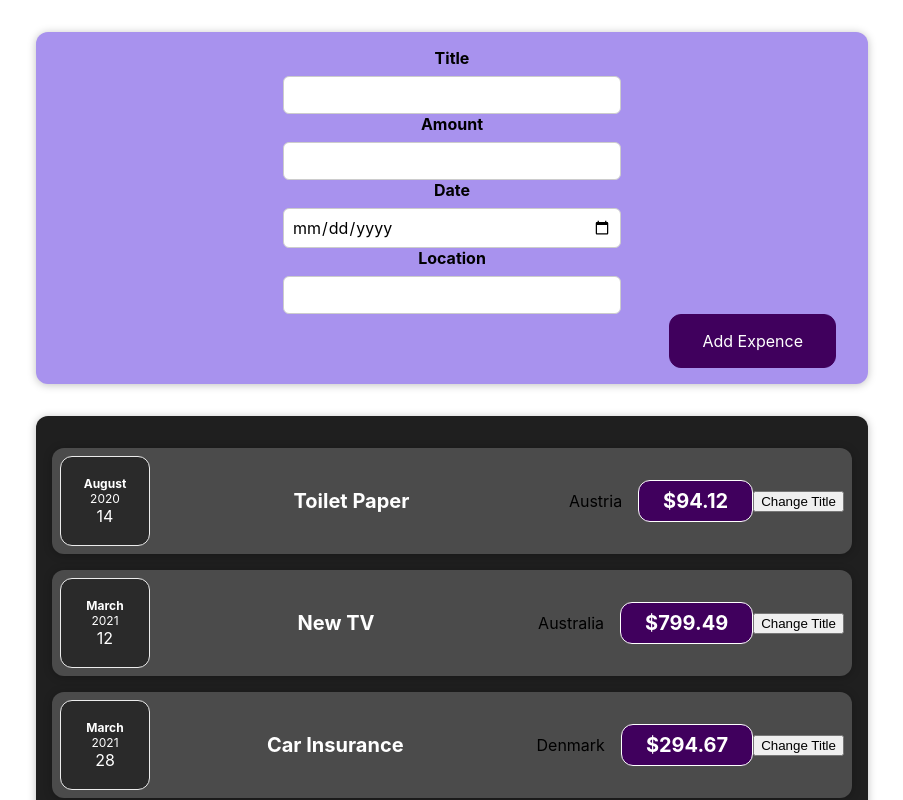
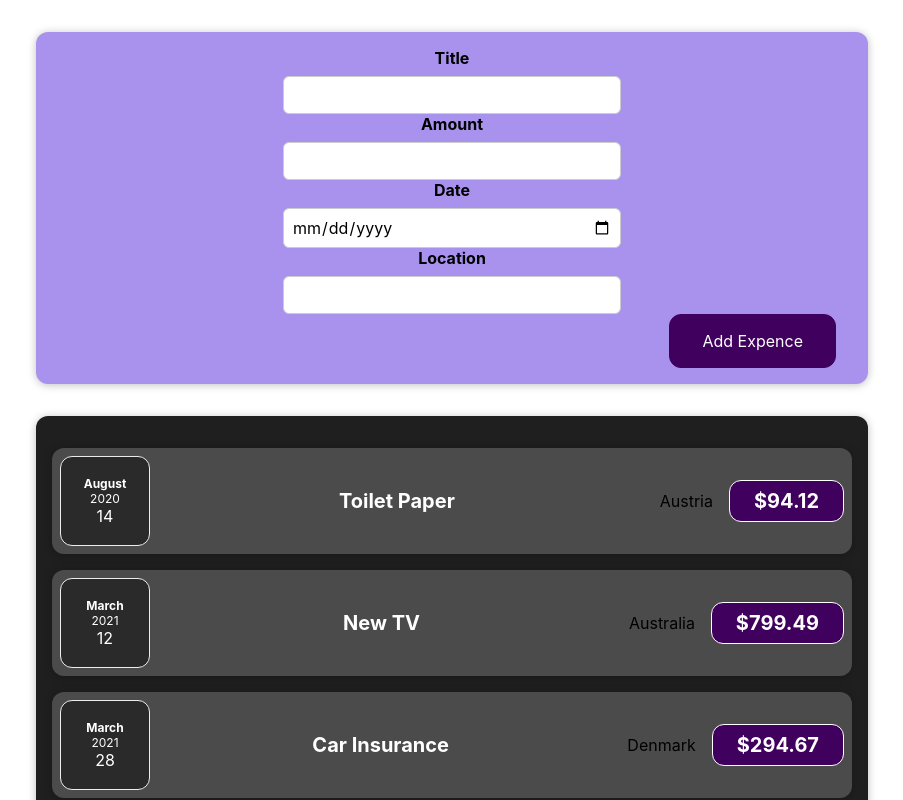
Before and after one commit to FerozShaik96/ExpenseTracker_Basic, a React (Create React App) app: page / in a window 1280 px wide. Shown: the top 800 px of the page, without its empty margins (188-1091 px from the left). Built offline with nearby package versions, Linux system fonts and the light colour scheme.

Commit message:
basic changes

```diff
--- a/src/components/Expenses/ExpenseItem.js
+++ b/src/components/Expenses/ExpenseItem.js
@@ -1,4 +1,5 @@
-import React, { useState } from "react";
+// import React, { useState } from "react";
+import React from "react";
 import Card from "../UI/Card";
 import ExpenseDate from "../Expenses/ExpenseDate";
 import "./ExpenseItem.css";
@@ -6,11 +7,11 @@ import ExpenseDetails from "../Expenses/expenseDetails";
 function ExpenseItem(props) {
   // useSate will return an Array with two vlaues in it , one is a variable and another one is a function
 
-  const [a, setAmount] = useState(props.amount);
-  const clickHandler = (event) => {
-    setAmount(100);
-    // event.target.parentNode.remove();
-  };
+  // const [a, setAmount] = useState(props.amount);
+  // const clickHandler = (event) => {
+  //   setAmount(100);
+  //   // event.target.parentNode.remove();
+  // };
   return (
     <div>
       <Card className="expense-item">
@@ -18,9 +19,10 @@ function ExpenseItem(props) {
         <ExpenseDetails
           title={props.title}
           location={props.location}
-          amount={a}
+          // amount={a}
+          amount={props.amount}
         />
-        <button onClick={clickHandler}>Change Title</button>
+        {/* <button onClick={clickHandler}>Change Title</button> */}
       </Card>
     </div>
   );
```
